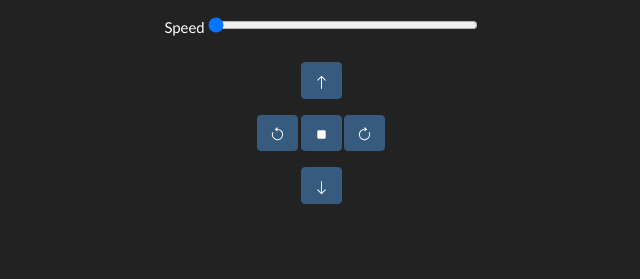
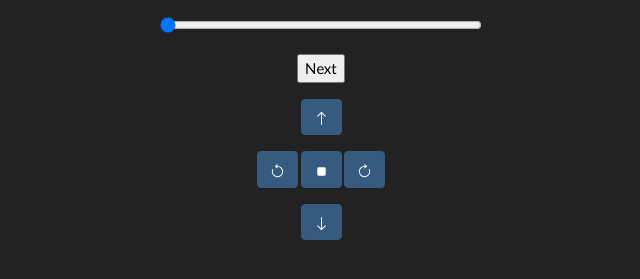
Before and after one commit to francoparodi/DaguRoverPi, a Flask app: page / in a window 1280 px wide. Shown: the part 336-615 px from the top of the page, without its empty margins (319-959 px from the left). Run offline with Flask 2, Linux system fonts and the light colour scheme; the visitor is signed in with stand-in values (Sample User, id 1); data comes from the database, SQL or seed files in the repository; data that the repository does not hold is empty; parts of the project's set-up code (start-up, migrations or seed data) failed here and were passed over; some libraries are stand-ins or nearby versions.

Commit message:
Add next button test

```diff
--- a/flaskr/routes.py
+++ b/flaskr/routes.py
@@ -16,6 +16,10 @@ rover_controller.gpioSetup()
 @view.route("/", methods=["GET", "POST"])
 def homepage():
     if current_user.is_authenticated:
+
+        buttonNextPressed = request.form.get('next')
+        if buttonNextPressed != None :
+            print('Next pressed')
 
         buttonPressed = request.form.get('button')
         if buttonPressed != None :
--- a/flaskr/static/css/main.css
+++ b/flaskr/static/css/main.css
@@ -29,5 +29,5 @@ html, body {
 }
 
 .speed-slider {
-    width: 270px;
+    width: 322px;
 }
--- a/flaskr/static/js/init.js
+++ b/flaskr/static/js/init.js
@@ -1,8 +1,8 @@
-function speedSliderEvents(speedSlider) {
-    var slide = document.getElementById(speedSlider);
-    slide.onchange = function() {
+function sliderEvents(elementId, toUrl) {
+    var element = document.getElementById(elementId);
+    element.onchange = function() {
         $.post({
-                url: '/',
+                url: toUrl,
                 data: $('form').serialize(),
                 success: function(response){
                     console.log(response);
@@ -13,3 +13,19 @@ function speedSliderEvents(speedSlider) {
             });
     }
 }
+
+function buttonEvents(elementId, toUrl) {
+    var element = document.getElementById(elementId);
+    element.onclick = function() {
+        $.post({
+                url: toUrl,
+                data: $('form').serialize(),
+                success: function(response){
+                    console.log(response);
+                },
+                error: function(error){
+                    console.log(error);
+                }
+            });
+    }
+}
--- a/flaskr/templates/homepage.html
+++ b/flaskr/templates/homepage.html
@@ -17,10 +17,16 @@
                 <form method="POST" action="/">
 
                     <div class="form-group">
-                        <label  for="speedSlider">Speed</label>
                         <input title="Speed" id="speedSlider" class="speed-slider" type="range" min="0" max="100" step="10" value="{{ rover.speed }}" name="speedSlider" />
                         <script>
-                            speedSliderEvents('speedSlider');
+                            sliderEvents('speedSlider', '/');
+                        </script>
+                    </div>
+
+                    <div class="form-group">
+                        <input type="button" name="next" id="next" value="Next"/>
+                        <script>
+                            buttonEvents('next', '/');
                         </script>
                     </div>
 
```
